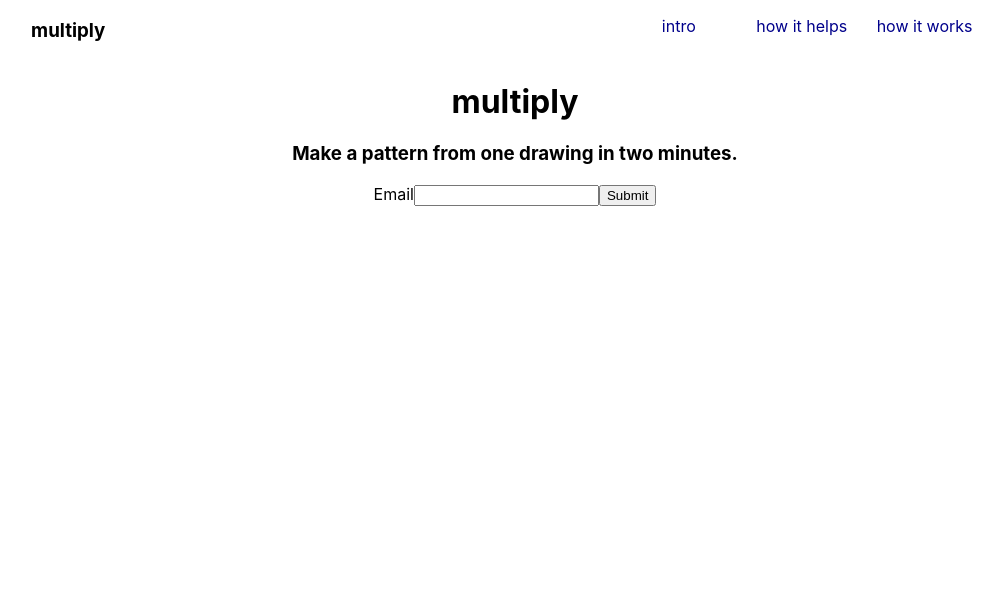
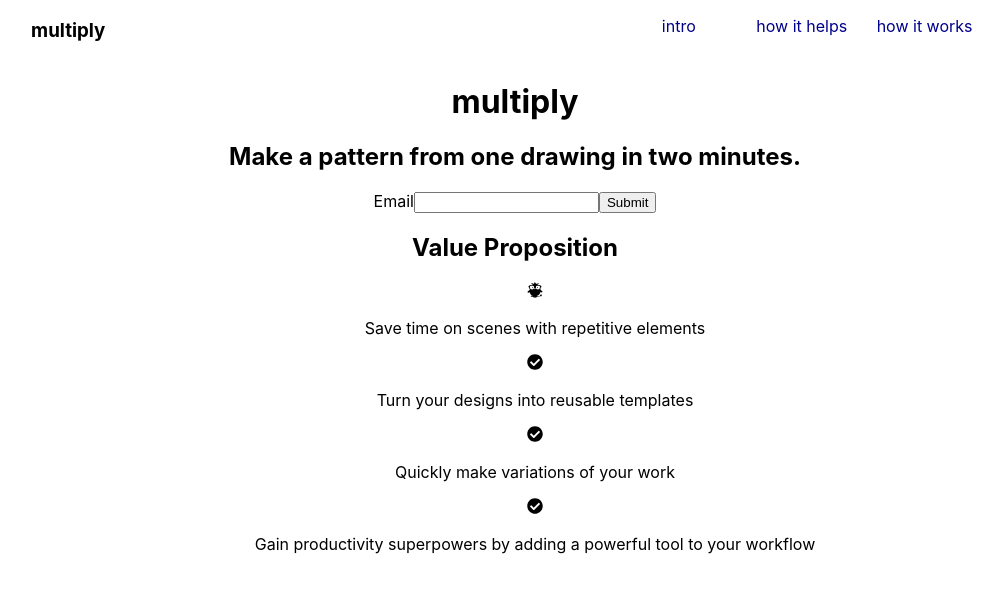
Before and after one commit to alex-alina/multiply-client, a React (Create React App) app: page / in a window 1280 px wide. Shown: the top 592 px of the page, without its empty margins (125-1128 px from the left). Built offline with nearby package versions, Linux system fonts and the light colour scheme.

Commit message:
created the value proposition's section; added icons lib

```diff
--- a/package.json
+++ b/package.json
@@ -5,6 +5,7 @@
   "dependencies": {
     "react": "^16.8.2",
     "react-dom": "^16.8.2",
+    "react-icons": "^3.4.0",
     "react-router": "^4.3.1",
     "react-router-dom": "^4.3.1",
     "react-scripts": "2.1.5",
--- a/src/App.js
+++ b/src/App.js
@@ -3,7 +3,7 @@ import './App.css';
 import { Route } from 'react-router-dom';
 import Navbar from './components/navbar/Navbar';
 import IntroSection from './components/intro/IntroSection';
-// import ValuePropSection from './components/valueProposition/ValuePropSection';
+import ValuePropSection from './components/valueProposition/ValuePropSection';
 // import HowItWorks from './components/howItWorks/HowItWorks';
 // import Footer from './components/footer/Footer';
 
@@ -12,9 +12,8 @@ class App extends Component {
     return (
       <div className="App">
         <Navbar />
-        <Route path="/" exact component={IntroSection} />
-        {/* <Route path="/value-proposition" exact component={ValuePropSection} />
-        <Route path="/how-it-works" exact component={HowItWorks}/> */}
+        <IntroSection />
+        <ValuePropSection />
         {/* <Footer /> */}
       </div>
     );
--- a/src/components/intro/IntroSection.js
+++ b/src/components/intro/IntroSection.js
@@ -7,7 +7,7 @@ class IntroSection extends PureComponent {
     return (
       <div>
         <h1>multiply</h1>
-        <h3>Make a pattern from one drawing in two minutes.</h3>
+        <h2>Make a pattern from one drawing in two minutes.</h2>
         <SignupFormContainer onSubmit={this.handleSubmit} />
       </div>
     );
--- a/src/components/valueProposition/ValuePropSection.css
+++ b/src/components/valueProposition/ValuePropSection.css
@@ -0,0 +1,3 @@
+.li-value-item {
+  list-style: none;
+}
--- a/src/components/valueProposition/ValuePropSection.js
+++ b/src/components/valueProposition/ValuePropSection.js
@@ -0,0 +1,34 @@
+import React, { PureComponent } from 'react';
+import './ValuePropSection.css';
+import { FaEarlybirds } from "react-icons/fa";
+import { FaCheckCircle } from "react-icons/fa";
+
+class ValuePropSection extends PureComponent {
+  render() {
+    return (
+      <div className="values-container">
+        <h2>Value Proposition</h2>
+        <ul className="values-list">
+          <li className="li-value-item">
+            <FaEarlybirds />
+            <p>Save time on scenes with repetitive elements</p>
+          </li>
+          <li className="li-value-item">
+            <FaCheckCircle />
+            <p>Turn your designs into reusable templates</p>
+          </li>
+          <li className="li-value-item">
+            <FaCheckCircle />
+            <p>Quickly make variations of your work</p>
+          </li>
+          <li className="li-value-item">
+            <FaCheckCircle />
+            <p>Gain productivity superpowers by adding a powerful tool to your workflow</p>
+          </li>
+        </ul>
+      </div>
+    );
+  }
+}
+
+export default ValuePropSection;
```
Also changed, not shown: 1 other file (tests, documents, lock files or other folders).
